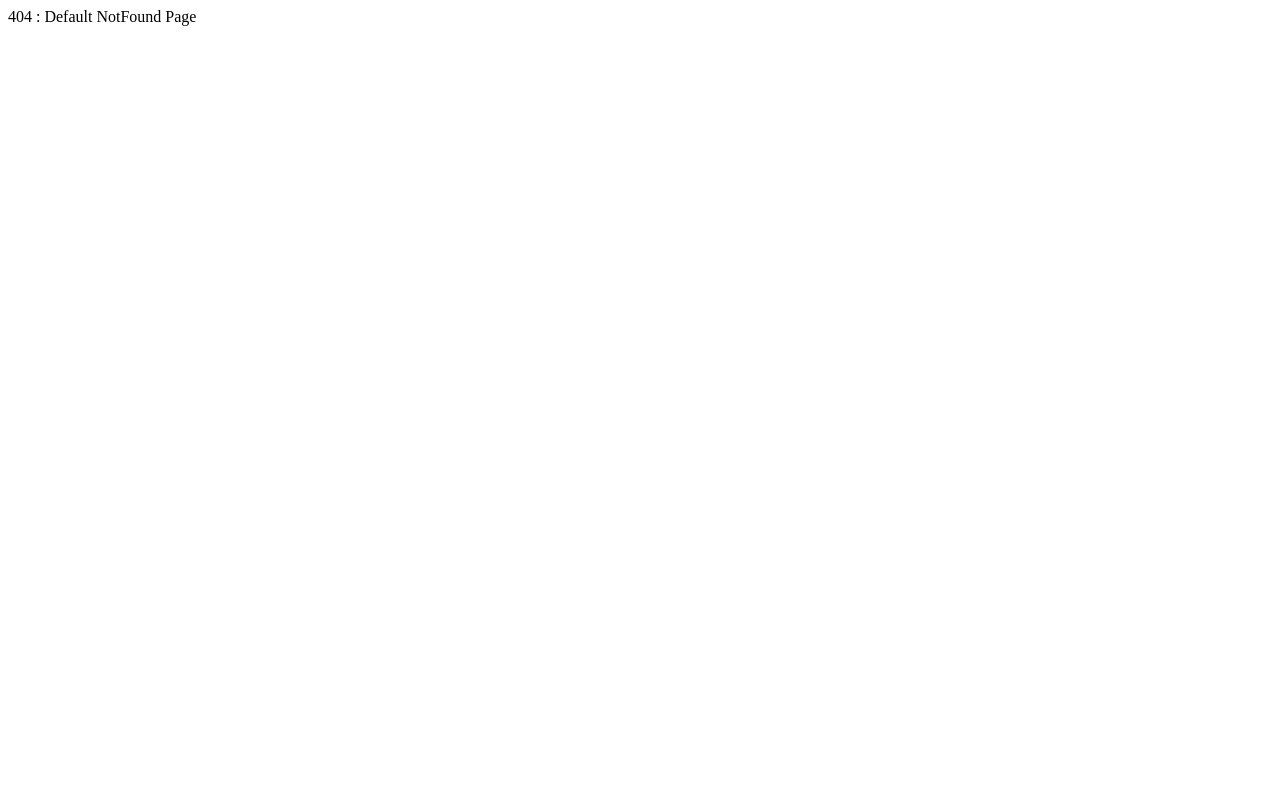
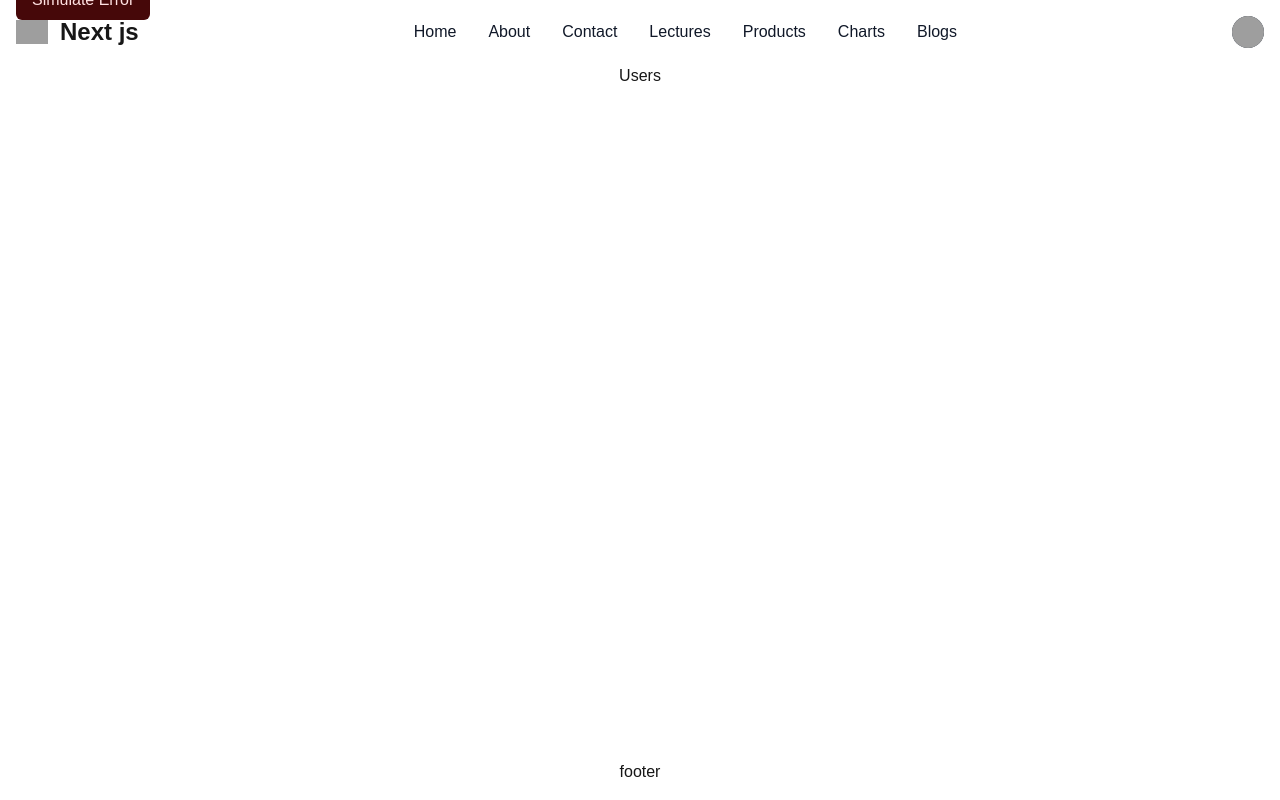
Before and after one commit to rajkumar4041/nextjs, a Next.js app: page /users in a window 1280 px wide. Before the commit this address had no page. Built offline with nearby package versions, Linux system fonts and the light colour scheme; grey boxes are pictures that could not be loaded.

Commit message:
feat(route-handler): add apis using route handler

```diff
--- /dev/null
+++ b/src/app/(home)/blogs/api/route.tsx
@@ -0,0 +1,3 @@
+export const GET = async () => {
+  return new Response('Blogs API');
+};
--- /dev/null
+++ b/src/app/(home)/blogs/page.tsx
@@ -0,0 +1,43 @@
+'use client';
+
+import { useEffect, useState } from 'react';
+
+const Blogs = () => {
+  const [res, setRes] = useState(null);
+
+  const getData = async () => {
+    try {
+      fetch('/blogs/api')
+        .then((res) => {
+          res.json();
+
+          console.log('hit 2', res, res?.json());
+          return res.json();
+        })
+        .then((data) => {
+          setRes(data);
+        });
+    } catch (error) {
+      console.error('Error fetching blogs:', error);
+      return null;
+    }
+  };
+
+  useEffect(() => {
+    getData();
+  });
+
+  return (
+    <div>
+      blogs data get from api
+      {/*
+      This is a simple component that fetches data from the blogs API endpoint.
+      It uses the `useEffect` hook to call the `getData` function when the component mounts.
+      The `getData` function fetches data from the `/api/blogs` endpoint and logs it to the console.
+    */}
+      <h1>{res}</h1>
+    </div>
+  );
+};
+
+export default Blogs;
--- a/src/app/(home)/header/navbar.tsx
+++ b/src/app/(home)/header/navbar.tsx
@@ -12,6 +12,7 @@ const links = [
   { href: '/lectures', label: 'Lectures' },
   { href: '/products', label: 'Products' },
   { href: '/charts', label: 'Charts' },
+  { href: '/blogs', label: 'Blogs' },
 ];
 
 const Navbar = () => {
--- /dev/null
+++ b/src/app/(home)/users/api/route.tsx
@@ -0,0 +1,20 @@
+import { users } from '@/app/data/users';
+
+export function GET() {
+  return Response.json(users);
+}
+
+export async function POST(response: Response) {
+  const data = await response.json();
+
+  const newUser = {
+    id: users.length + 1,
+    ...data,
+  };
+
+  users.push(newUser);
+
+  const resp = { message: 'User created successfully', user: newUser };
+
+  return Response.json(resp, { status: 201 });
+}
--- /dev/null
+++ b/src/app/(home)/users/page.tsx
@@ -0,0 +1,7 @@
+import React from 'react';
+
+const Users = () => {
+  return <div>Users</div>;
+};
+
+export default Users;
--- /dev/null
+++ b/src/app/data/users.ts
@@ -0,0 +1,99 @@
+export interface User {
+  id: number;
+  name: string;
+  email: string;
+  role: string;
+}
+
+export const users: User[] = [
+  {
+    id: 1,
+    name: 'Alice Johnson',
+    email: 'alice@example.com',
+    role: 'admin',
+  },
+  {
+    id: 2,
+    name: 'Bob Smith',
+    email: 'bob@example.com',
+    role: 'user',
+  },
+  {
+    id: 3,
+    name: 'Charlie Lee',
+    email: 'charlie@example.com',
+    role: 'user',
+  },
+  {
+    id: 4,
+    name: 'Diana Prince',
+    email: 'diana@example.com',
+    role: 'manager',
+  },
+  {
+    id: 5,
+    name: 'Ethan Brown',
+    email: 'ethan@example.com',
+    role: 'user',
+  },
+  {
+    id: 6,
+    name: 'Fiona White',
+    email: 'fiona@example.com',
+    role: 'user',
+  },
+  {
+    id: 7,
+    name: 'George Black',
+    email: 'george@example.com',
+    role: 'admin',
+  },
+  {
+    id: 8,
+    name: 'Hannah Green',
+    email: 'hannah@example.com',
+    role: 'user',
+  },
+  {
+    id: 9,
+    name: 'Ian Blue',
+    email: 'ian@example.com',
+    role: 'manager',
+  },
+  {
+    id: 10,
+    name: 'Julia Red',
+    email: 'julia@example.com',
+    role: 'user',
+  },
+  {
+    id: 11,
+    name: 'Kevin Gold',
+    email: 'kevin@example.com',
+    role: 'user',
+  },
+  {
+    id: 12,
+    name: 'Laura Silver',
+    email: 'laura@example.com',
+    role: 'user',
+  },
+  {
+    id: 13,
+    name: 'Mike Orange',
+    email: 'mike@example.com',
+    role: 'manager',
+  },
+  {
+    id: 14,
+    name: 'Nina Violet',
+    email: 'nina@example.com',
+    role: 'user',
+  },
+  {
+    id: 15,
+    name: 'Oscar Pink',
+    email: 'oscar@example.com',
+    role: 'user',
+  },
+];
```
